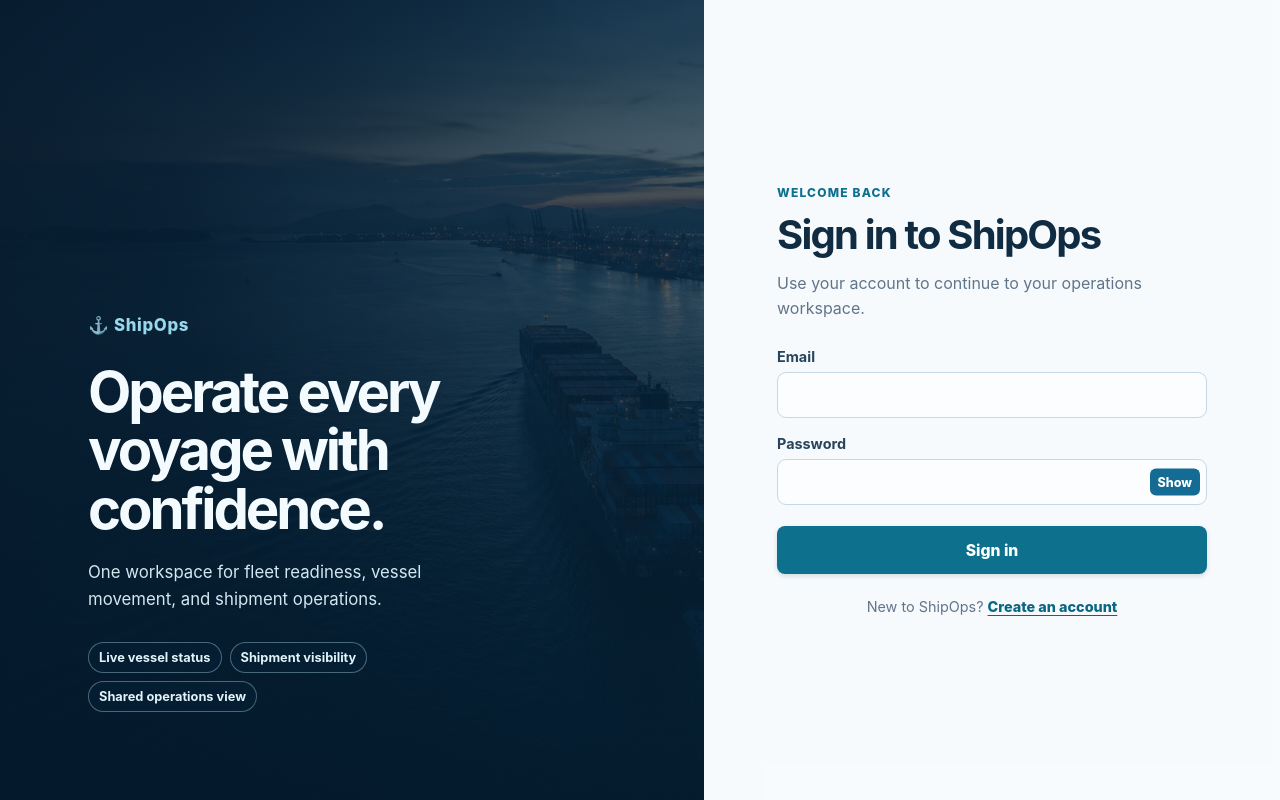
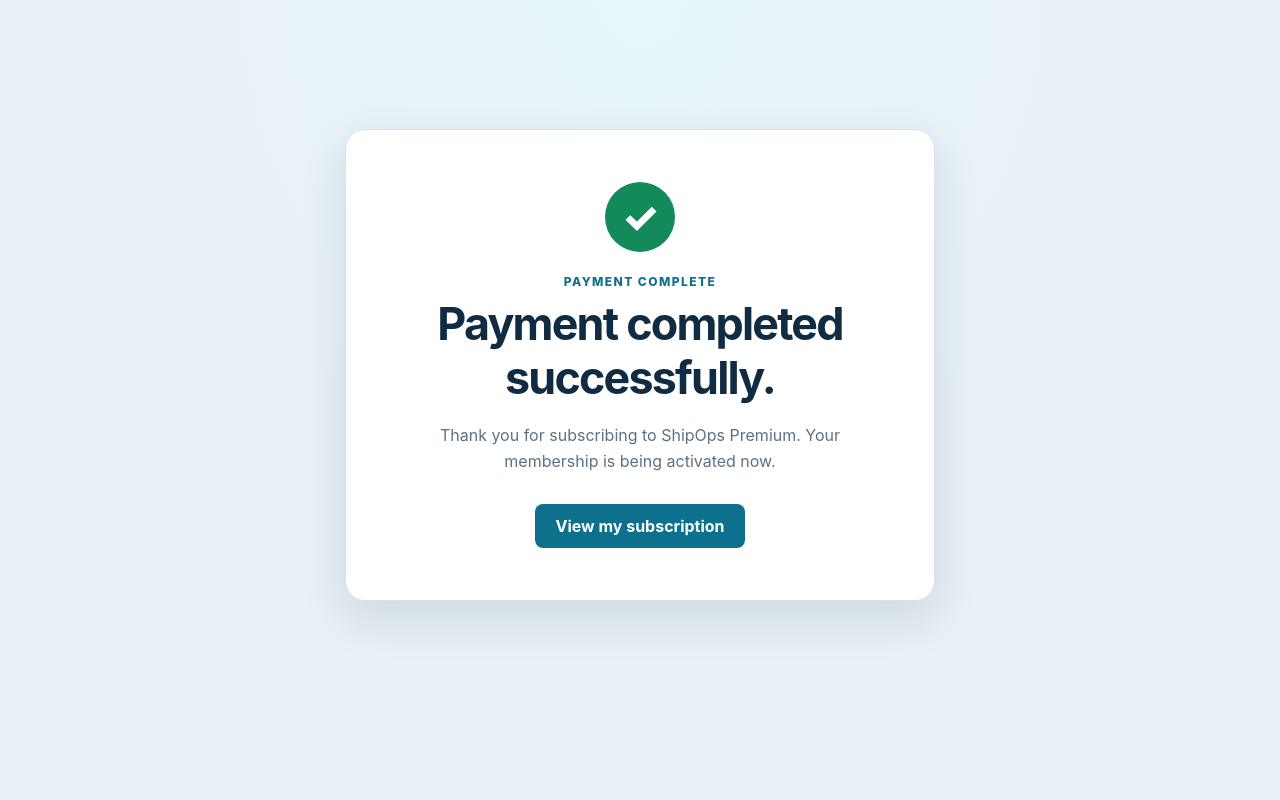
Before and after one commit to ShipOps-ITI/frontend, a React (Vite) app: page /payment/success in a window 1280 px wide. Before the commit this address led to /login. Built offline with nearby package versions, Linux system fonts and the light colour scheme; no server answers.

Commit message:
adding subscribtion pages

```diff
--- a/src/App.jsx
+++ b/src/App.jsx
@@ -14,6 +14,8 @@
 import Ports from "./pages/Ports/Ports";
 import AdminDashboard from "./pages/Admin/AdminDashboard";
 import Chatbot from "./pages/Chatbot/Chatbot";
+import Subscription from "./pages/Subscription/Subscription";
+import PaymentSuccess from "./pages/PaymentSuccess/PaymentSuccess";
 
 function ProtectedLayout() {
   return <><Navbar /><Outlet /></>;
@@ -28,6 +30,7 @@
           <Route path="/register" element={<Register />} />
           <Route path="/login" element={<Login />} />
         </Route>
+        <Route path="/payment/success" element={<PaymentSuccess />} />
         <Route element={<ProtectedRoute />}>
           <Route element={<ProtectedLayout />}>
             <Route path="/companies" element={<Companies />} />
@@ -38,6 +41,7 @@
             <Route path="/dashboard" element={<Dashboard />} />
             <Route path="/documents" element={<Documents />} />
             <Route path="/chatbot" element={<Chatbot />} />
+            <Route path="/subscription" element={<Subscription />} />
             <Route path="/shipments/:id" element={<ShipmentDetails />} />
             <Route element={<AdminRoute />}>
               <Route path="/users" element={<Users />} />
--- a/src/components/Navbar/Navbar.jsx
+++ b/src/components/Navbar/Navbar.jsx
@@ -35,6 +35,7 @@
           {["ADMIN", "FLEET_MANAGER"].includes(user?.role) && <NavLink to="/ports">Ports</NavLink>}
           <NavLink to="/documents">Documents</NavLink>
           <NavLink to="/chatbot">AI Assistant</NavLink>
+          <NavLink to="/subscription">Subscription</NavLink>
           {user?.role === "ADMIN" && <NavLink to="/users">Users</NavLink>}
           {user?.role === "ADMIN" && <NavLink to="/admin">Admin</NavLink>}
         </div>
--- /dev/null
+++ b/src/pages/PaymentSuccess/PaymentSuccess.css
@@ -0,0 +1,8 @@
+.payment-success-page { min-height: calc(100vh - 70px); display: grid; place-items: center; padding: 40px 20px; background: radial-gradient(circle at 50% 0%, #e6f6f9, var(--canvas) 55%); }
+.payment-success-card { width: min(100%, 590px); padding: 52px 44px; text-align: center; background: var(--surface); border: 1px solid var(--line); border-radius: 20px; box-shadow: 0 18px 45px rgb(20 48 70 / 12%); }
+.success-icon { display: grid; place-items: center; width: 70px; height: 70px; margin: 0 auto 22px; border-radius: 50%; color: white; background: #138a5a; font-size: 2.6rem; font-weight: 800; }
+.success-eyebrow { margin: 0 0 8px; color: var(--sea); font-size: .75rem; font-weight: 800; letter-spacing: .12em; }
+.payment-success-card h1 { margin: 0; color: var(--navy); font-size: clamp(2rem, 5vw, 2.8rem); letter-spacing: -.04em; }
+.payment-success-card > p:not(.success-eyebrow) { margin: 18px auto 30px; max-width: 420px; color: var(--muted); line-height: 1.6; }
+.success-cta { display: inline-block; padding: 12px 20px; border-radius: 8px; color: white; background: var(--sea); text-decoration: none; font-weight: 700; }.success-cta:hover { background: var(--sea-strong); }
+@media (max-width: 500px) { .payment-success-card { padding: 38px 24px; } }
--- /dev/null
+++ b/src/pages/PaymentSuccess/PaymentSuccess.jsx
@@ -0,0 +1,16 @@
+import { Link } from "react-router-dom";
+import "./PaymentSuccess.css";
+
+function PaymentSuccess() {
+  return <main className="payment-success-page">
+    <section className="payment-success-card">
+      <div className="success-icon" aria-hidden="true">✓</div>
+      <p className="success-eyebrow">PAYMENT COMPLETE</p>
+      <h1>Payment completed successfully.</h1>
+      <p>Thank you for subscribing to ShipOps Premium. Your membership is being activated now.</p>
+      <Link className="success-cta" to="/subscription">View my subscription</Link>
+    </section>
+  </main>;
+}
+
+export default PaymentSuccess;
--- /dev/null
+++ b/src/pages/Subscription/Subscription.css
@@ -0,0 +1,10 @@
+.subscription-page { width: min(100% - 40px, 1020px); margin: 0 auto; padding: 48px 0 80px; }
+.subscription-hero { max-width: 650px; margin-bottom: 30px; }
+.subscription-hero p { color: var(--sea); font-size: .78rem; font-weight: 800; letter-spacing: .12em; margin: 0; }
+.subscription-hero h1 { color: var(--navy); margin: 8px 0; font-size: clamp(2rem, 4vw, 3.3rem); letter-spacing: -.045em; }
+.subscription-hero span { color: var(--muted); }
+.subscription-status { color: var(--muted); margin: 0 0 20px; }
+.plans-grid { display: grid; grid-template-columns: repeat(2, minmax(0, 1fr)); gap: 20px; }
+.plan-card { position: relative; display: flex; flex-direction: column; gap: 16px; padding: 30px; background: var(--surface); border: 1px solid var(--line); border-radius: 16px; box-shadow: 0 10px 30px rgb(20 48 70 / 7%); }
+.plan-card h2, .plan-card p { margin: 0; }.plan-card > p:not(.price) { color: var(--muted); min-height: 44px; }.price { color: var(--navy); font-size: 2.4rem; font-weight: 750; }.price small { color: var(--muted); font-size: .85rem; font-weight: 500; }.featured { border: 2px solid var(--sea); }.plan-badge { position: absolute; top: -12px; right: 22px; padding: 5px 9px; border-radius: 99px; color: white; background: var(--sea); font-size: .68rem; font-weight: 800; letter-spacing: .08em; }.plan-card label { color: var(--muted); font-size: .85rem; font-weight: 650; }.plan-card input { width: 100%; padding: 10px 12px; border-radius: 8px; }.plan-card button { margin-top: auto; padding: 11px 14px; border: 0; color: white; cursor: pointer; }.text-button.cancel-plan { margin-top: 0; color: var(--danger); background: transparent !important; box-shadow: none; }button:disabled { cursor: not-allowed; opacity: .6; }
+@media (max-width: 640px) { .subscription-page { width: min(100% - 24px, 1020px); padding-top: 30px; }.plans-grid { grid-template-columns: 1fr; } }
--- /dev/null
+++ b/src/pages/Subscription/Subscription.jsx
@@ -0,0 +1,45 @@
+import { useEffect, useState } from "react";
+import { activateFreePlan, cancelSubscription, getSubscription, startPremiumCheckout } from "../../services/subscription.service";
+import { getUser } from "../../services/auth.service";
+import "./Subscription.css";
+
+function Subscription() {
+  const user = getUser();
+  const [subscription, setSubscription] = useState(null);
+  const [phone, setPhone] = useState("");
+  const [error, setError] = useState("");
+  const [loading, setLoading] = useState(false);
+
+  const reload = () => getSubscription().then(setSubscription).catch((err) => setError(err.response?.data?.error || "Could not load subscription"));
+  useEffect(() => { reload(); }, []);
+
+  const selectFree = async () => {
+    setLoading(true); setError("");
+    try { await activateFreePlan(); await reload(); } catch (err) { setError(err.response?.data?.error || "Could not activate Free"); } finally { setLoading(false); }
+  };
+  const selectPremium = async () => {
+    if (!phone.trim()) return setError("Enter your phone number before checkout.");
+    setLoading(true); setError("");
+    const names = (user?.name || "ShipOps User").trim().split(/\s+/);
+    try {
+      const { checkoutUrl } = await startPremiumCheckout({ first_name: names[0], last_name: names.slice(1).join(" ") || "User", email: user?.email, phone_number: phone.trim(), country: "EGY" });
+      window.location.assign(checkoutUrl);
+    } catch (err) { setError(err.response?.data?.error || "Could not start secure checkout"); setLoading(false); }
+  };
+  const cancel = async () => {
+    setLoading(true); setError("");
+    try { await cancelSubscription(); await reload(); } catch (err) { setError(err.response?.data?.error || "Could not cancel subscription"); } finally { setLoading(false); }
+  };
+
+  return <main className="subscription-page">
+    <section className="subscription-hero"><p>SHIPOPS MEMBERSHIP</p><h1>Choose the plan that fits your operation.</h1><span>Premium renews monthly. You can cancel at any time.</span></section>
+    {error && <p className="error-message">{error}</p>}
+    {subscription && <p className="subscription-status">Current plan: <strong>{subscription.plan}</strong> · {subscription.status}</p>}
+    <section className="plans-grid">
+      <article className="plan-card"><h2>Free</h2><p className="price">$0 <small>/ month</small></p><p>Access to the core ShipOps workspace.</p><button className="secondary-button" disabled={loading || subscription?.plan === "FREE"} onClick={selectFree}>{subscription?.plan === "FREE" ? "Current plan" : "Choose Free"}</button></article>
+      <article className="plan-card featured"><span className="plan-badge">RECOMMENDED</span><h2>Premium</h2><p className="price">$100 <small>/ month</small></p><p>Recurring monthly subscription through a secure Paymob checkout.</p><label htmlFor="billing-phone">Phone number</label><input id="billing-phone" value={phone} onChange={(event) => setPhone(event.target.value)} placeholder="+2010..." autoComplete="tel" /><button disabled={loading} onClick={selectPremium}>{subscription?.status === "PENDING" ? "Resume secure payment" : "Continue to secure payment"}</button>{subscription?.plan === "PREMIUM" && subscription?.status === "ACTIVE" && <button className="text-button cancel-plan" disabled={loading} onClick={cancel}>Cancel Premium</button>}</article>
+    </section>
+  </main>;
+}
+
+export default Subscription;
--- /dev/null
+++ b/src/services/subscription.service.js
@@ -0,0 +1,6 @@
+import api from "../api/axios.js";
+
+export const getSubscription = async () => (await api.get("/api/subscription")).data;
+export const activateFreePlan = async () => (await api.post("/api/subscription/free")).data;
+export const startPremiumCheckout = async (billingData) => (await api.post("/api/subscription/premium/checkout", billingData)).data;
+export const cancelSubscription = async () => (await api.post("/api/subscription/cancel")).data;
```
